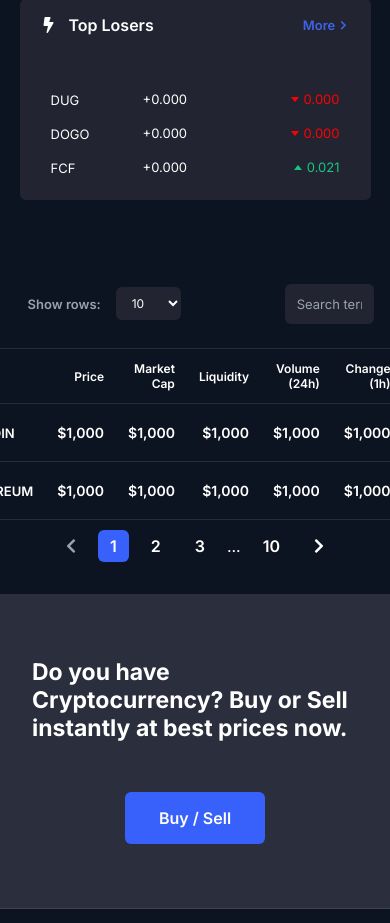
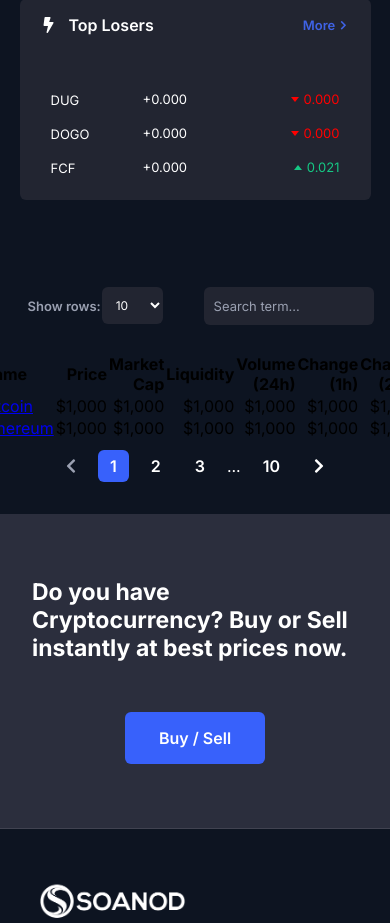
Before and after one commit to MaitisamY/soanod-frontend, a PHP site: page / in a window 390 px wide. Shown: the part 622-1545 px from the top of the page. Run offline with PHP 8.4, Linux system fonts and the light colour scheme.

Commit message:
Update main.css

```diff
--- a/main.css
+++ b/main.css
@@ -226,7 +226,7 @@
     color: white;
     border: none;
     outline: none;
-    padding: 8px 12px;
+    padding: 10px 10px;
     margin: 0;
     cursor: pointer;
     border-radius: 6px;
@@ -267,7 +267,7 @@
 .data-table-searcher {
     background-color: #222531;
     color: #9aa0b1;
-    padding: 12px 12px;
+    padding: 11px 10px;
     margin: 0;
     border-radius: 6px;
     border: none;
@@ -280,7 +280,15 @@
     color: #9aa0b1;
 }
 
-main .section-2 table {
+main .section-2 .coins-data-table-wrapper {
+    width: 100%;
+    height: auto;
+    overflow-x: auto;
+    white-space: nowrap;
+    margin: 0;
+}
+
+main .section-2 .coins-data-table-wrapper table {
     width: 100%;
     height: auto;
     background: none;
@@ -291,25 +299,33 @@
     border-spacing: 0;
 }
 
-main .section-2 table tr {
+.sticky-columns th:nth-child(-n+2),
+.sticky-columns td:nth-child(-n+2) {
+    position: sticky;
+    left: 0;
+    z-index: 1;
+    background-color: #0D1421;
+}
+
+main .section-2 .coins-data-table-wrapper table tr {
     width: 100%;
     border-top: 1px solid rgba(255, 255, 255, 0.1);
 }
 
-main .section-2 table tr a {
+main .section-2 .coins-data-table-wrapper table tr a {
     text-decoration: none;
     cursor: pointer;
 }
 
-main .section-2 table tr a:hover {
+main .section-2 .coins-data-table-wrapper table tr a:hover {
     background-color: #222531;
 }
 
-main .section-2 table tr:last-child {
+main .section-2 .coins-data-table-wrapper table tr:last-child {
     border-bottom: 1px solid rgba(255, 255, 255, 0.1);
 }
 
-main .section-2 table th {
+main .section-2 .coins-data-table-wrapper table th {
     padding: 12px;
     margin: 0;
     color: white;
@@ -317,7 +333,7 @@
     font-weight: 600;
 }
 
-main .section-2 table td {
+main .section-2 .coins-data-table-wrapper table td {
     padding: 20px 12px;
     margin: 0;
     color: white;
@@ -325,21 +341,26 @@
     font-weight: 600;
 }
 
-main .section-2 table td i {
+main .section-2 .coins-data-table-wrapper table td span {
+    font-size: 14px;
+    font-weight: 600;
+}
+
+main .section-2 .coins-data-table-wrapper table td i {
     font-size: 14px;
     font-weight: 600;
     font-style: normal;
 }
 
-main .section-2 table td i.danger {
+main .section-2 .coins-data-table-wrapper table td span.danger {
     color: #ff0000;
 }
 
-main .section-2 table td i.success {
+main .section-2 .coins-data-table-wrapper table td span.success {
     color: #16C784;
 }
 
-main .section-2 table td a {
+main .section-2 .coins-data-table-wrapper table td a {
     text-decoration: none;
     color: white;
     cursor: pointer;
@@ -394,3 +415,14 @@
     background-color: transparent;
     color: #9aa0b1;
 }
+
+@media screen and (max-width: 991px) {
+    .rows-selector {
+        width: 100%;
+        gap: 1px;
+    }
+
+    .data-table-searcher {
+        width: 100%;
+    }
+}
```
